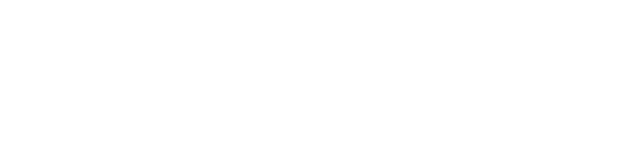
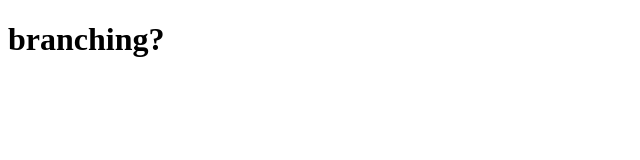
Before and after one commit to Edjrich/fluffy-chainsaw, a plain HTML site: page index.html in a window 1280 px wide. Shown: the whole page, without its empty margins (0-640 px from the left). Drawn offline with Linux system fonts and the light colour scheme.

Commit message:
added h1

```diff
--- a/index.html
+++ b/index.html
@@ -7,6 +7,6 @@
   <title>Git branching lesson on test</title>
 </head>
 <body>
-
+  <h1>branching?</h1>
 </body>
 </html>
```
